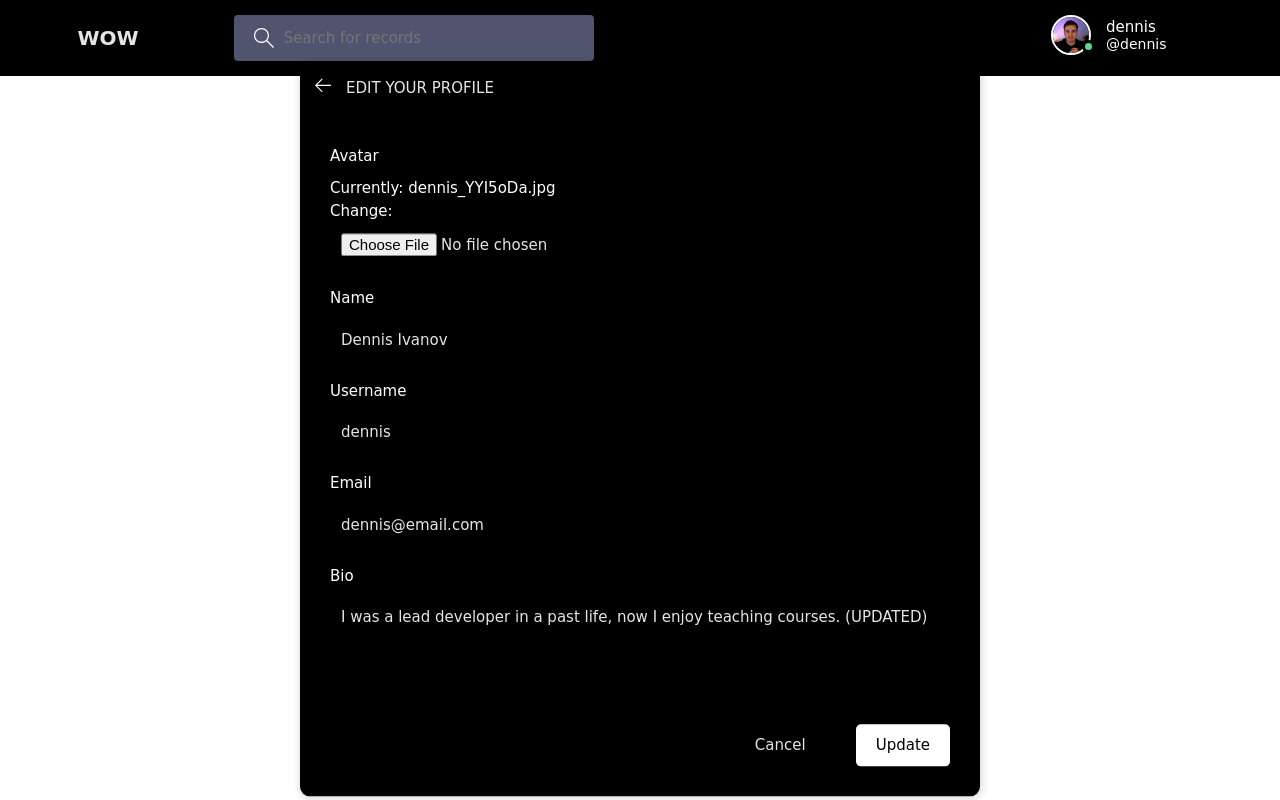
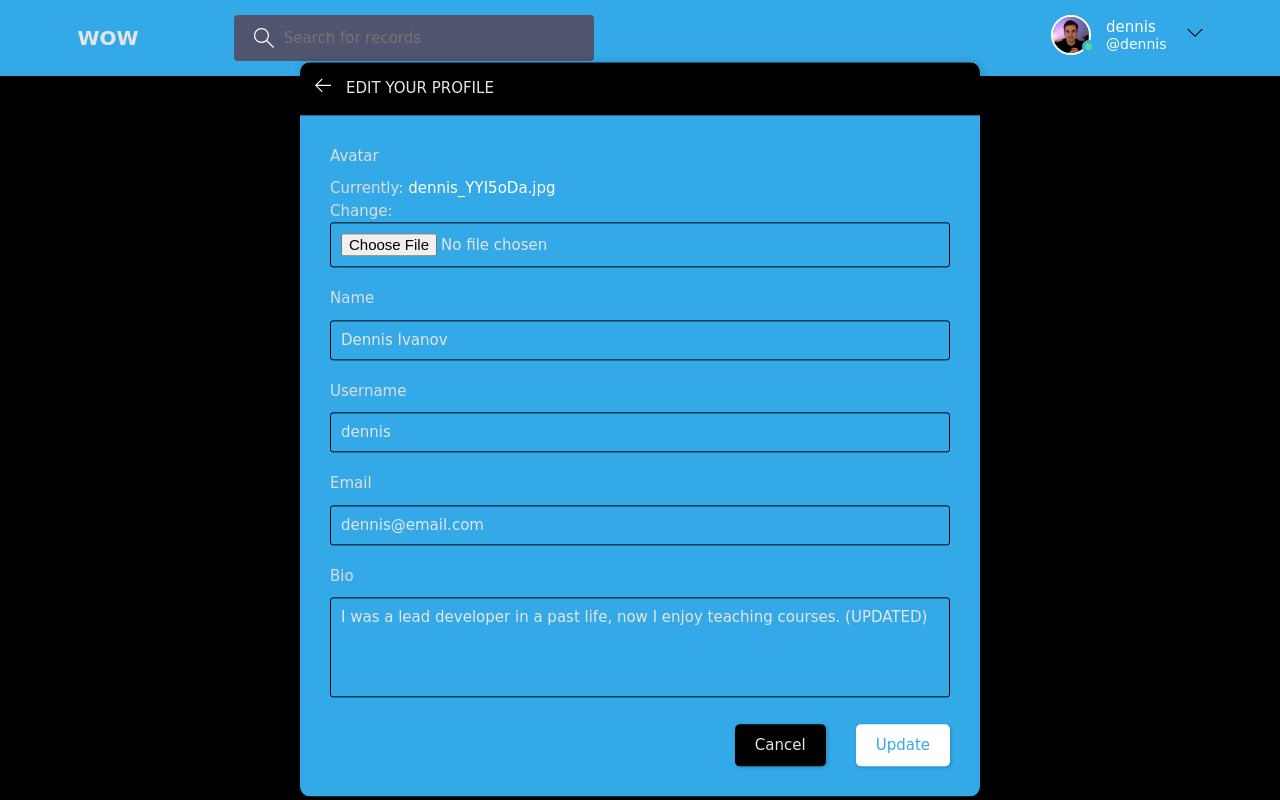
Before and after one commit to Chanpy-J/DB_project, a Django app: page /update-user/ in a window 1280 px wide. Run offline with Django 3.2, Linux system fonts and the light colour scheme; a user stored in the database is signed in; some web fonts are replaced.

Commit message:
css bg and user update link fix

```diff
--- a/base/templates/base/update-user.html
+++ b/base/templates/base/update-user.html
@@ -30,7 +30,7 @@
 
 
           <div class="form__action">
-            <a class="btn btn--dark" href="index.html">Cancel</a>
+            <a class="btn btn--dark" href="{% url 'home' %}">Cancel</a>
             <button class="btn btn--main" type="submit">Update</button>
           </div>
         </form>
--- a/static/styles/style.css
+++ b/static/styles/style.css
@@ -4,7 +4,7 @@
   --color-main: #ffffff;
   /* checkoutbutton */
   --color-main-light: #89a819;
-  --color-dark: #000000;
+  --color-dark: #33a9e8;
   /* barstrip */
   --color-dark-medium: #51546e;
   --color-dark-light: #000000;
@@ -12,12 +12,12 @@
   --color-light: #e5e5e5;
   --color-gray: #ffffff;
   /* toprightidcolor */
-  --color-light-gray: #ffffff;
+  --color-light-gray: #dddddd;
   /* words */
-  --color-bg: #ffffff;
+  --color-bg: #000000;
   /* bkg */
   --color-success: #5dd693;
-  --color-error: #fc4b0b;
+  --color-error: #ffffff;
 }
 
 /*========== base styles ==========*/
```
